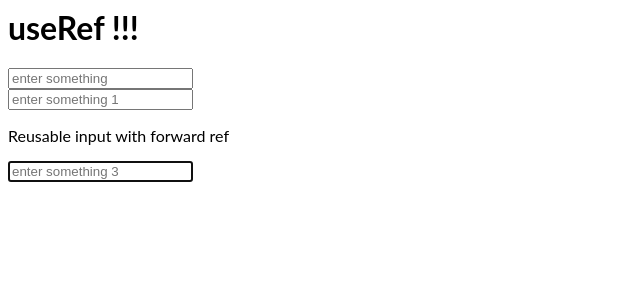
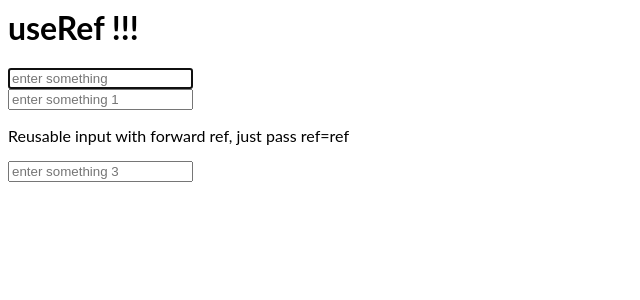
Before and after one commit to ShakibAhmed007/react-dev-useRef, a React (Create React App) app: page / in a window 1280 px wide. Shown: the top 300 px of the page, without its empty margins (0-640 px from the left). Built offline with nearby package versions, Linux system fonts and the light colour scheme.

Commit message:
1 file modified

```diff
--- a/src/Form.js
+++ b/src/Form.js
@@ -10,12 +10,12 @@ const Form = () => {
   }, []);
   return (
     <div>
-      <input type="text" placeholder="enter something" />
+      <input ref={inputRef} type="text" placeholder="enter something" />
       <br />
       <input type="text" placeholder="enter something 1" />
       <br />
-      <p> Reusable input with forward ref</p>
-      <Input ref={inputRef} type="text" placeholder="enter something 3" />
+      <p> Reusable input with forward ref, just pass ref=ref</p>
+      <Input type="text" placeholder="enter something 3" />
     </div>
   );
 };
```
